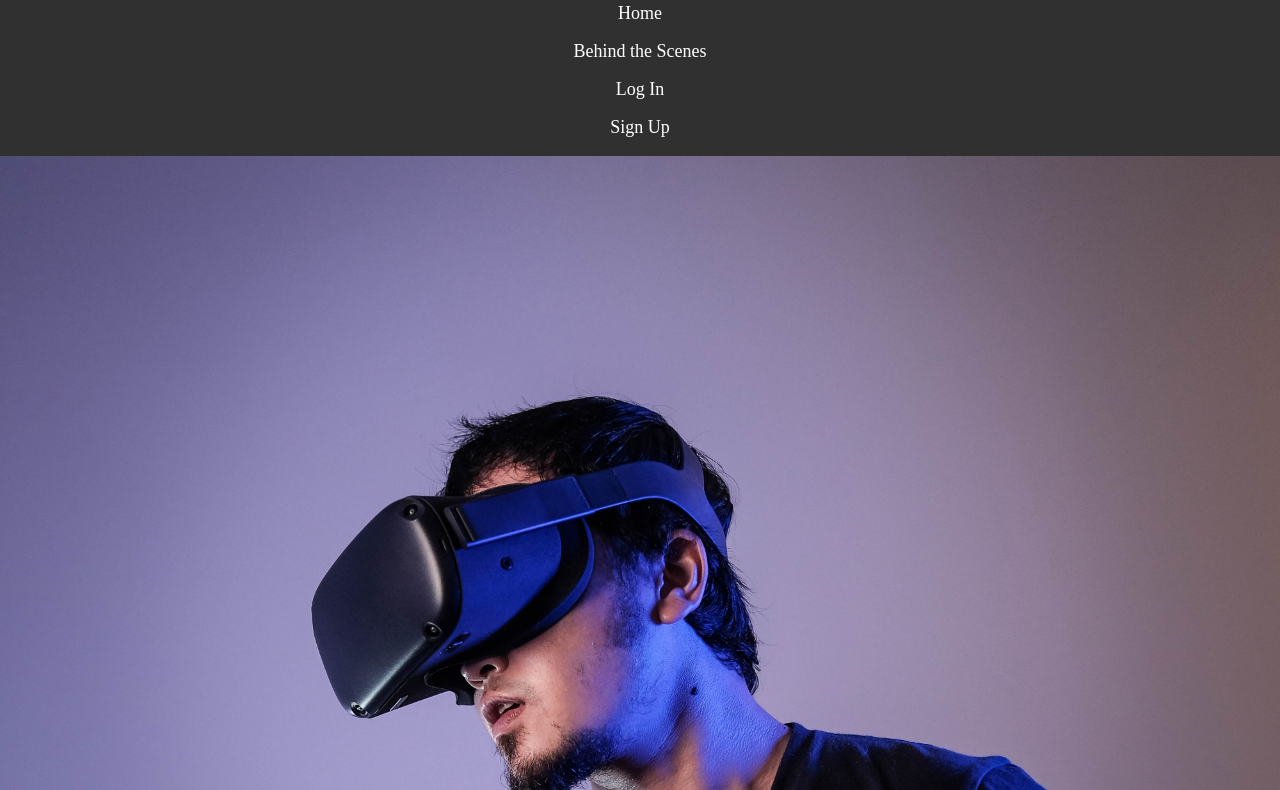
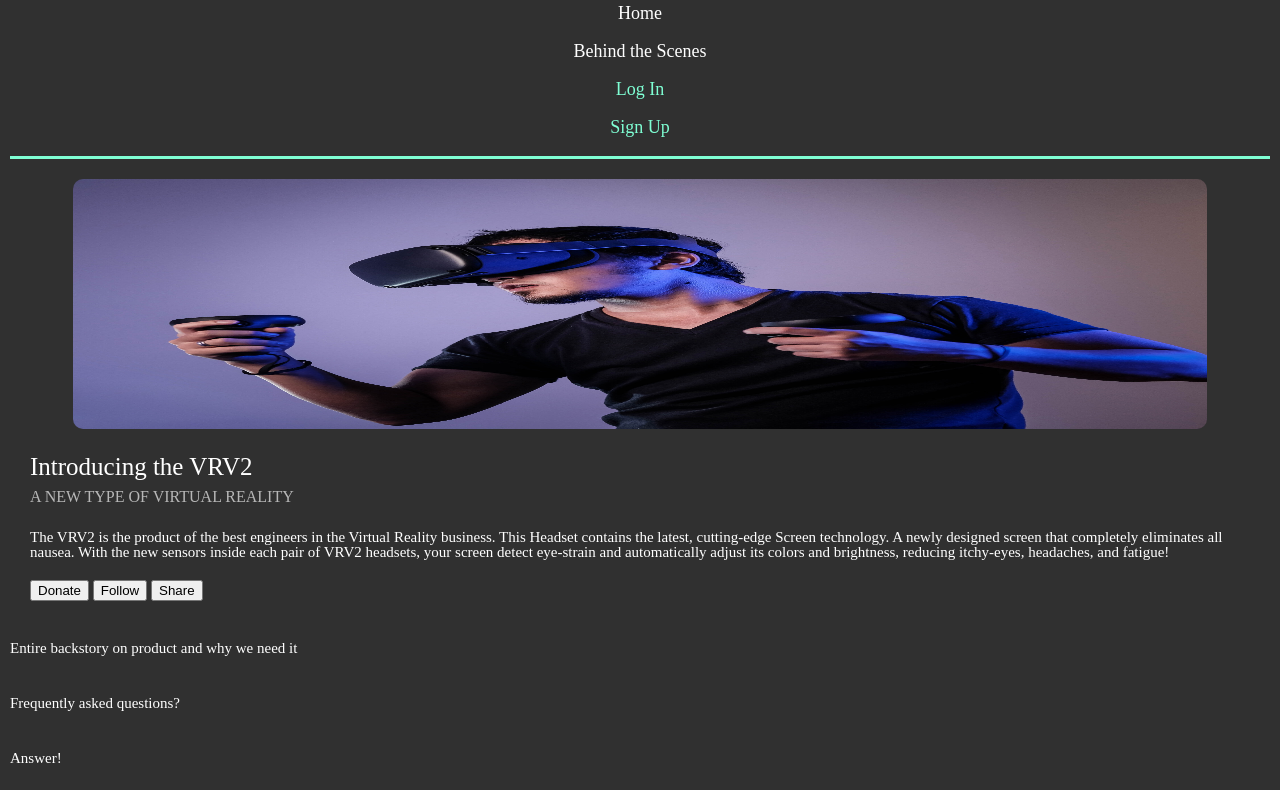
Before and after one commit to BW-Virtual-Reality-Funding-Platform/UI, a plain HTML site: page Front-Page.html in a window 1280 px wide. Shown: the part 126-916 px from the top of the page. Drawn offline with Linux system fonts and the light colour scheme.

Commit message:
Added more content to the Front-page, and adjusted some sizing, and placing of most items in CSS

```diff
--- a/Front-Page.html
+++ b/Front-Page.html
@@ -3,7 +3,7 @@
 <head>
     <meta charset="UTF-8">
     <meta name="viewport" content="width=device-width, initial-scale=1.0">
-    <title>A New Type of Virtual Reality</title>
+    <title>Virtual Reality V2</title>
     <link rel="stylesheet" type="text/css" href="Style.css">
 </head>
 <body>
@@ -15,19 +15,25 @@
         <nav class="page-nav">
             <a href="#">Home</a>
             <a href="#">Behind the Scenes</a>
-            <a href="#">Log In</a>
-            <a href="#">Sign Up</a>
+            <a class="log" href="#">Log In</a>
+            <a class="sign" href="#">Sign Up</a>
         </nav>
     </header>
     <section class="intro">
         <img src="images/minh-pham-HI6gy-p-WBI-unsplash.jpg" alt="Man using Vr Headset paired with unique controllers">
         <div class="product-info">
-            <h2>The </h2>
-            <p>Here I try to sell the user on the product</p>
+            <h2>Introducing the VRV2</h2>
+            <h3>A NEW TYPE OF VIRTUAL REALITY</h3>
+            <p>The VRV2 is the product of the best engineers in the Virtual Reality
+                business. This Headset contains the latest, cutting-edge Screen technology.
+                A newly designed screen that completely eliminates all nausea.
+                With the new sensors inside each pair of VRV2 headsets, your screen
+                detect eye-strain and automatically adjust its colors and brightness,
+                reducing itchy-eyes, headaches, and fatigue! </p>
             <nav class="donations-nav">
-                <a href="#">Donate!</a>
-                <a href="#">Follow Project!</a>
-                <a href="#">Share with Friends!</a>
+                <button href="#">Donate</button>
+                <button href="#">Follow</button>
+                <button href="#">Share</button>
             </nav>
         </div>
     </section class="story">
@@ -40,8 +46,8 @@
         <nav class="page-nav">
             <a href="#">Home</a>
             <a href="#">Behind the Scenes</a>
-            <a href="#">Log In</a>
-            <a href="#">Sign Up</a>
+            <a class="log" href="#">Log In</a>
+            <a class="sign" href="#">Sign Up</a>
         </nav>
     </footer>
 
--- a/Style.css
+++ b/Style.css
@@ -49,12 +49,17 @@ table {
 
 html{
 	font-size: 62.5%;
+}
+
+body{
+	font-size: 1.5rem;
+	margin: 0rem 1rem;
 	background: #303030;
 	color: white;
 }
 
-body{
-	font-size: 1.6rem;
+p{
+	padding: 2rem 0rem;
 }
 
 header{
@@ -78,7 +83,7 @@ header div img{
 	padding-top: 1rem;
 }
 
-header nav{
+.page-nav{
 	display: flex;
 	flex-direction: column;
 	justify-content: space-evenly;
@@ -86,14 +91,46 @@ header nav{
 	padding: 1rem;
 }
 
-header nav a{
+a{
 	text-decoration: none;
 	color:white;
 	padding: 1rem;
 	font-size: 1.8rem;
 }
 
+.log, .sign{
+	color: aquamarine;
+}
+
+.intro{
+	border-top: aquamarine solid 0.3rem;
+	display: flex;
+	flex-direction: column;
+	text-align: left;
+}
+
 .intro img{
-	height: 32;
-	width: 100%;
+	margin-top: 2rem;
+	height: 25rem;
+	width: 90%;
+	border-radius: 1rem;
+	align-self: center;
 }
+
+.intro div{
+	display: flex;
+	flex-direction: column;
+	justify-content: ;
+	padding: 2rem;
+}
+
+.intro div h2{
+	font-size: 2.5rem;
+	padding: 0.5rem 0rem;
+}
+
+.intro div h3{
+	font-size: 1.6rem;
+	padding: .5rem 0rem;
+	opacity: 65%;
+}
```
